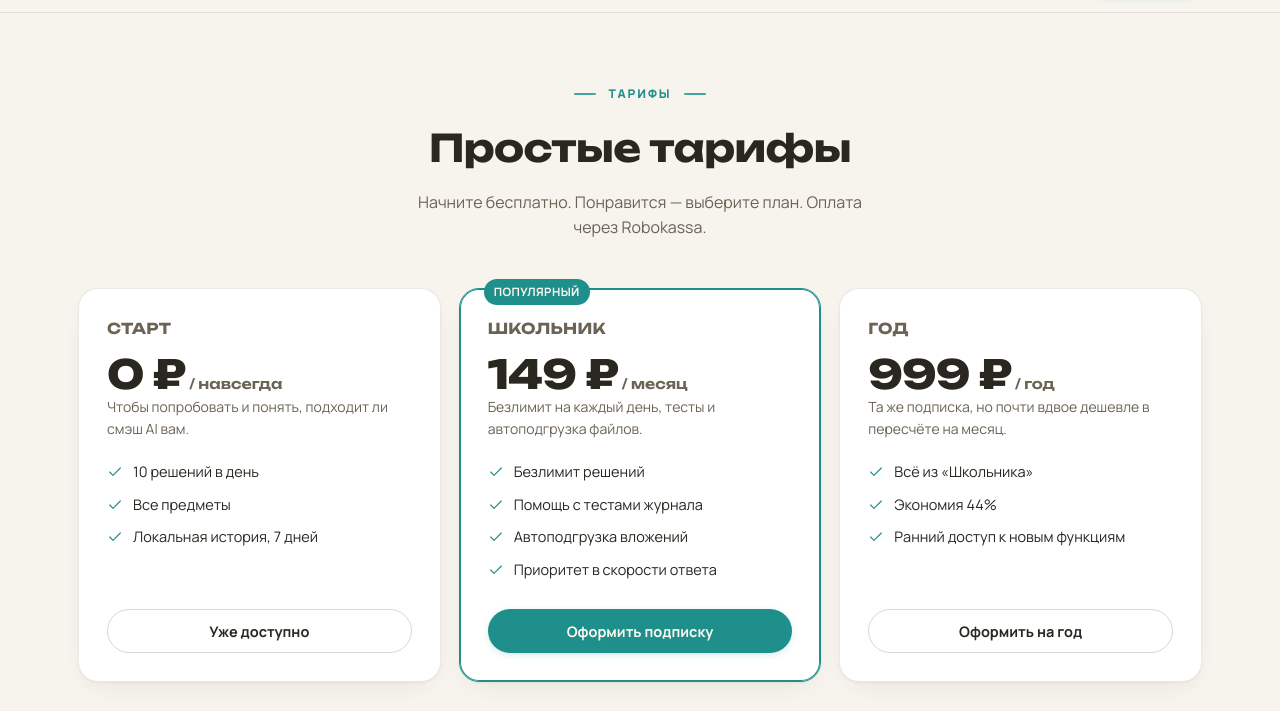
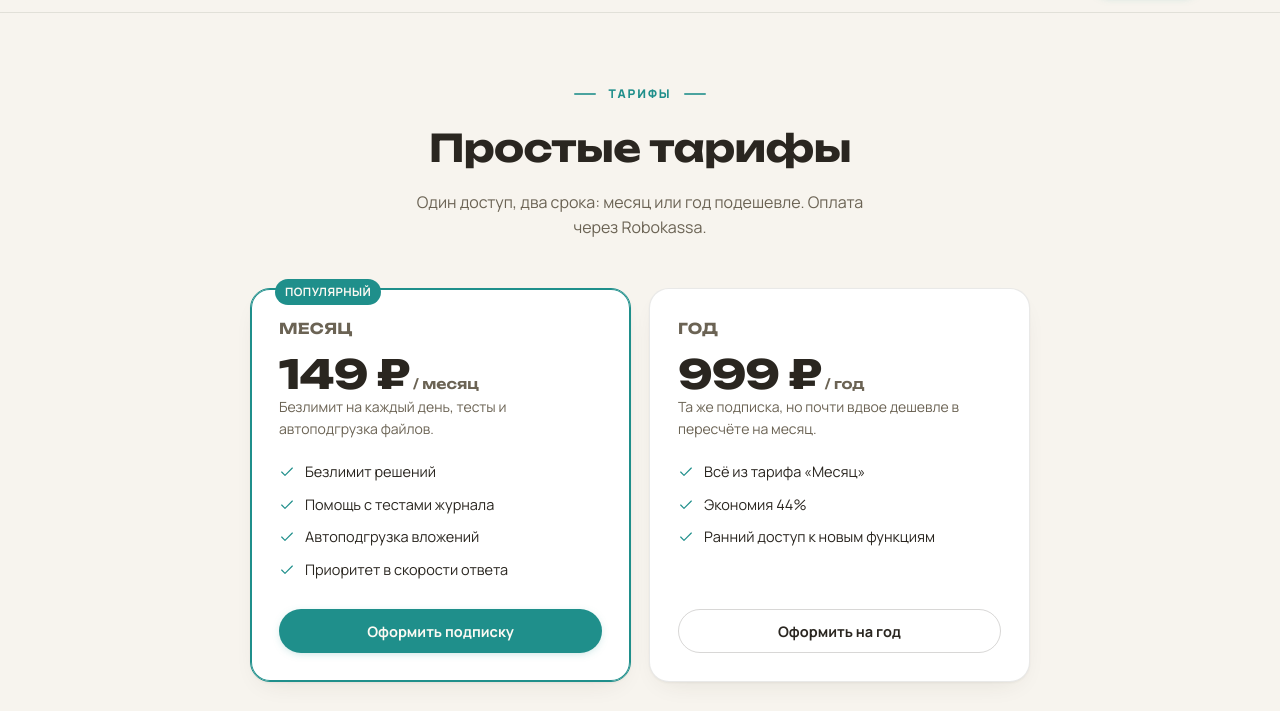
Before and after one commit to ayeepat/smeshai.xyz, a website: page pricing/index.html in a window 1280 px wide. Shown: the part 56-767 px from the top of the page. Drawn offline with Linux system fonts and the light colour scheme.

Commit message:
Drop free tier from pricing, rename monthly plan to «Месяц»

```diff
--- a/llms.txt
+++ b/llms.txt
@@ -14,8 +14,7 @@
 - Поддерживаемые браузеры: Microsoft Edge (доступно), Google Chrome и Яндекс Браузер (скоро)
 - Совместимость: электронный дневник МЭШ — school.mos.ru, uchebnik.mos.ru
 - Приватность: без аккаунта, без входа за пользователя; ключи, настройки и история хранятся локально; история решений живёт 7 дней
-- Бесплатный тариф «Старт»: 10 решений в день, все предметы, без карты и регистрации
-- Тариф «Школьник»: 149 ₽ в месяц — безлимит решений, помощь с тестами, автоподгрузка вложений
+- Тариф «Месяц»: 149 ₽ в месяц — безлимит решений, помощь с тестами, автоподгрузка вложений
 - Тариф «Год»: 999 ₽ в год — то же самое с экономией около 44%
 - Оплата: через сервис Robokassa (карты МИР, Visa, Mastercard, СБП), без автопродления
 - Разработчик (Исполнитель): Саклаков Даниил Денисович, ИНН 772982976633
@@ -25,7 +24,7 @@
 ## Страницы
 - [Главная](https://smeshai.xyz/home/): что умеет смэш AI — решение тестов, автоподгрузка вложений, ГДЗ по учебникам, безопасность.
 - [Как это работает](https://smeshai.xyz/how-it-works/): установка и использование за 4 шага.
-- [Тарифы](https://smeshai.xyz/pricing/): бесплатный и платные планы, оплата, частые вопросы.
+- [Тарифы](https://smeshai.xyz/pricing/): подписка на месяц и на год, оплата, частые вопросы.
 - [Установить](https://smeshai.xyz/install/): установка для Microsoft Edge, Chrome и Яндекс Браузера.
 - [Об искусственном интеллекте](https://smeshai.xyz/ai/): как ИИ формирует ответы, почему они могут быть неверными и как пользоваться ими ответственно.
 - [Пользовательское соглашение](https://smeshai.xyz/agreement/): публичная оферта.
--- a/pricing/index.html
+++ b/pricing/index.html
@@ -24,7 +24,7 @@
   <meta name="twitter:description" content="Тарифы смэш AI — помощника для электронного журнала. Выберите подходящий план." />
   <meta name="twitter:image" content="https://smeshai.xyz/og-imagemesh.PNG" />
   <meta name="author" content="Саклаков Даниил Денисович" />
-  <meta name="keywords" content="смэш AI тарифы, стоимость смэш AI, подписка, помощник домашних заданий бесплатно, цена, электронный дневник, МЭШ, school.mos.ru, решение тестов, ГДЗ, оплата Robokassa" />
+  <meta name="keywords" content="смэш AI тарифы, стоимость смэш AI, подписка, помощник домашних заданий, цена, электронный дневник, МЭШ, school.mos.ru, решение тестов, ГДЗ, оплата Robokassa" />
   <meta name="robots" content="index, follow, max-image-preview:large, max-snippet:-1, max-video-preview:-1" />
   <meta property="og:locale" content="ru_RU" />
   <meta name="geo.region" content="RU" />
@@ -55,9 +55,8 @@
         "description": "Помощник электронного журнала: решает тесты, сам достаёт вложения и находит ГДЗ по учебникам. Совместимо с МЭШ (school.mos.ru).",
         "brand": { "@type": "Brand", "name": "смэш AI" },
         "offers": [
-          { "@type": "Offer", "name": "Старт", "price": "0", "priceCurrency": "RUB", "availability": "https://schema.org/InStock", "url": "https://smeshai.xyz/pricing/", "description": "10 решений в день, все предметы, локальная история 7 дней" },
-          { "@type": "Offer", "name": "Школьник", "price": "149", "priceCurrency": "RUB", "availability": "https://schema.org/InStock", "url": "https://smeshai.xyz/pricing/", "description": "Безлимит решений, помощь с тестами, автоподгрузка вложений — в месяц" },
-          { "@type": "Offer", "name": "Год", "price": "999", "priceCurrency": "RUB", "availability": "https://schema.org/InStock", "url": "https://smeshai.xyz/pricing/", "description": "Всё из «Школьника» на год со скидкой около 44%" }
+          { "@type": "Offer", "name": "Месяц", "price": "149", "priceCurrency": "RUB", "availability": "https://schema.org/InStock", "url": "https://smeshai.xyz/pricing/", "description": "Безлимит решений, помощь с тестами, автоподгрузка вложений — в месяц" },
+          { "@type": "Offer", "name": "Год", "price": "999", "priceCurrency": "RUB", "availability": "https://schema.org/InStock", "url": "https://smeshai.xyz/pricing/", "description": "Всё из тарифа «Месяц» на год со скидкой около 44%" }
         ]
       },
       {
@@ -70,8 +69,8 @@
           },
           {
             "@type": "Question",
-            "name": "Что входит в бесплатный тариф?",
-            "acceptedAnswer": { "@type": "Answer", "text": "10 решений в день по всем предметам — без карты и без регистрации. Лимит обновляется каждый день, так что попробовать можно спокойно и не спеша." }
+            "name": "Что входит в подписку?",
+            "acceptedAnswer": { "@type": "Answer", "text": "Безлимит решений по всем предметам, помощь с тестами журнала, автоподгрузка вложений и приоритет в скорости ответа. Тарифы «Месяц» и «Год» отличаются только сроком и ценой." }
           },
           {
             "@type": "Question",
@@ -135,34 +134,13 @@
         <div class="section-head">
           <span class="eyebrow">Тарифы</span>
           <h1>Простые тарифы</h1>
-          <p>Начните бесплатно. Понравится — выберите план. Оплата через Robokassa.</p>
+          <p>Один доступ, два срока: месяц или год подешевле. Оплата через Robokassa.</p>
         </div>
 
         <div class="pricing-grid">
-          <div class="tier" data-reveal>
-            <span class="tier-name">Старт</span>
-            <div class="tier-price">0 ₽<small> / навсегда</small></div>
-            <p class="tier-desc">Чтобы попробовать и понять, подходит ли смэш AI вам.</p>
-            <ul>
-              <li>
-                <svg width="16" height="16" viewBox="0 0 24 24" fill="none" stroke="currentColor" stroke-linecap="round" stroke-linejoin="round" aria-hidden="true"><path d="M20 6 9 17l-5-5"/></svg>
-                10 решений в день
-              </li>
-              <li>
-                <svg width="16" height="16" viewBox="0 0 24 24" fill="none" stroke="currentColor" stroke-linecap="round" stroke-linejoin="round" aria-hidden="true"><path d="M20 6 9 17l-5-5"/></svg>
-                Все предметы
-              </li>
-              <li>
-                <svg width="16" height="16" viewBox="0 0 24 24" fill="none" stroke="currentColor" stroke-linecap="round" stroke-linejoin="round" aria-hidden="true"><path d="M20 6 9 17l-5-5"/></svg>
-                Локальная история, 7 дней
-              </li>
-            </ul>
-            <button class="btn btn-ghost" type="button" disabled>Уже доступно</button>
-          </div>
-
-          <div class="tier featured" data-reveal style="--rd: 1">
+          <div class="tier featured" data-reveal>
             <span class="tier-badge">Популярный</span>
-            <span class="tier-name">Школьник</span>
+            <span class="tier-name">Месяц</span>
             <div class="tier-price">149 ₽<small> / месяц</small></div>
             <p class="tier-desc">Безлимит на каждый день, тесты и автоподгрузка файлов.</p>
             <ul>
@@ -186,14 +164,14 @@
             <button class="btn btn-primary" type="button">Оформить подписку</button>
           </div>
 
-          <div class="tier" data-reveal style="--rd: 2">
+          <div class="tier" data-reveal style="--rd: 1">
             <span class="tier-name">Год</span>
             <div class="tier-price">999 ₽<small> / год</small></div>
             <p class="tier-desc">Та же подписка, но почти вдвое дешевле в пересчёте на месяц.</p>
             <ul>
               <li>
                 <svg width="16" height="16" viewBox="0 0 24 24" fill="none" stroke="currentColor" stroke-linecap="round" stroke-linejoin="round" aria-hidden="true"><path d="M20 6 9 17l-5-5"/></svg>
-                Всё из «Школьника»
+                Всё из тарифа «Месяц»
               </li>
               <li>
                 <svg width="16" height="16" viewBox="0 0 24 24" fill="none" stroke="currentColor" stroke-linecap="round" stroke-linejoin="round" aria-hidden="true"><path d="M20 6 9 17l-5-5"/></svg>
@@ -235,8 +213,8 @@
             <p>Нет. смэш AI работает в вашей вкладке электронного журнала — той, где вы уже вошли. Мы не просим отдельный логин и не храним ваши задания и ответы на своём сервере.</p>
           </details>
           <details class="faq-item">
-            <summary>Что входит в бесплатный тариф?</summary>
-            <p>10 решений в день по всем предметам — без карты и без регистрации. Лимит обновляется каждый день, так что попробовать можно спокойно и не спеша.</p>
+            <summary>Что входит в подписку?</summary>
+            <p>Безлимит решений по всем предметам, помощь с тестами журнала, автоподгрузка вложений и приоритет в скорости ответа. Тарифы «Месяц» и «Год» отличаются только сроком и ценой.</p>
           </details>
           <details class="faq-item">
             <summary>Как проходит оплата?</summary>
--- a/styles/site.css
+++ b/styles/site.css
@@ -869,9 +869,11 @@ h1.display {
 /* ---- pricing ---------------------------------------------------------- */
 .pricing-grid {
   display: grid;
-  grid-template-columns: repeat(3, 1fr);
+  grid-template-columns: repeat(2, 1fr);
   gap: 18px;
   align-items: stretch;
+  max-width: 780px;
+  margin: 0 auto;
 }
 .tier {
   background: var(--card);
```
Also changed, not shown: home/index.html (+2 -3 lines), install/index.html (+1 -1 lines).
